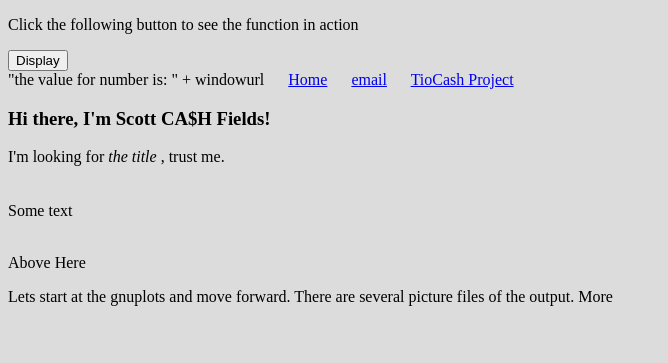
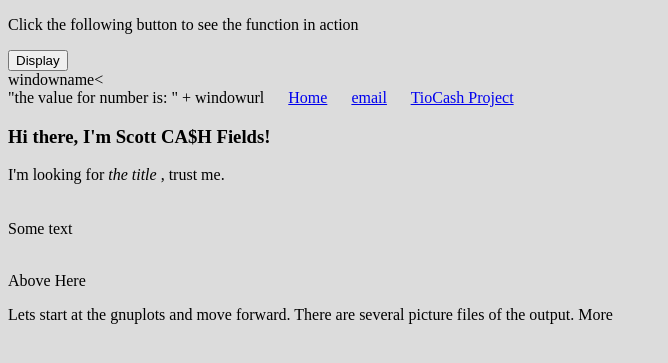
Before and after one commit to cashfields/findtitle, a Jekyll site: the page built from index.html, in a window 1280 px wide. Shown: the top 363 px of the page, without its empty margins (0-668 px from the left). Built offline with Jekyll 4.4.1, drawn with Linux system fonts in a browser that asks for light colours.

Commit message:
Update default.html

```diff
--- a/_layouts/default.html
+++ b/_layouts/default.html
@@ -12,9 +12,10 @@
 
 var windowurl = window.location.href;
 var baseUrl = windowurl.split('://')[1].split('/')[0]; //split function
-document.write("windowurl")
+//////////document.write("windowurl")
+			document.getElementById("windowname").innerHTML = windowurl;
 			alert(windowurl)
-			alert(baseUrl)
+			////alert(baseUrl)
 
 
 //var xhr = new XMLHttpRequest();
@@ -51,6 +52,8 @@
 <input type = "button" onclick = "getURL()" value = "Display">
 
 	<br>
+	<span id="name">windowname</span><
+	<br>
 	"the value for number is: " + windowurl
 			&nbsp;&nbsp;&nbsp;&nbsp;
                       <a href="https://cashfields.github.io/TioCash/index.html">Home</a>
```
